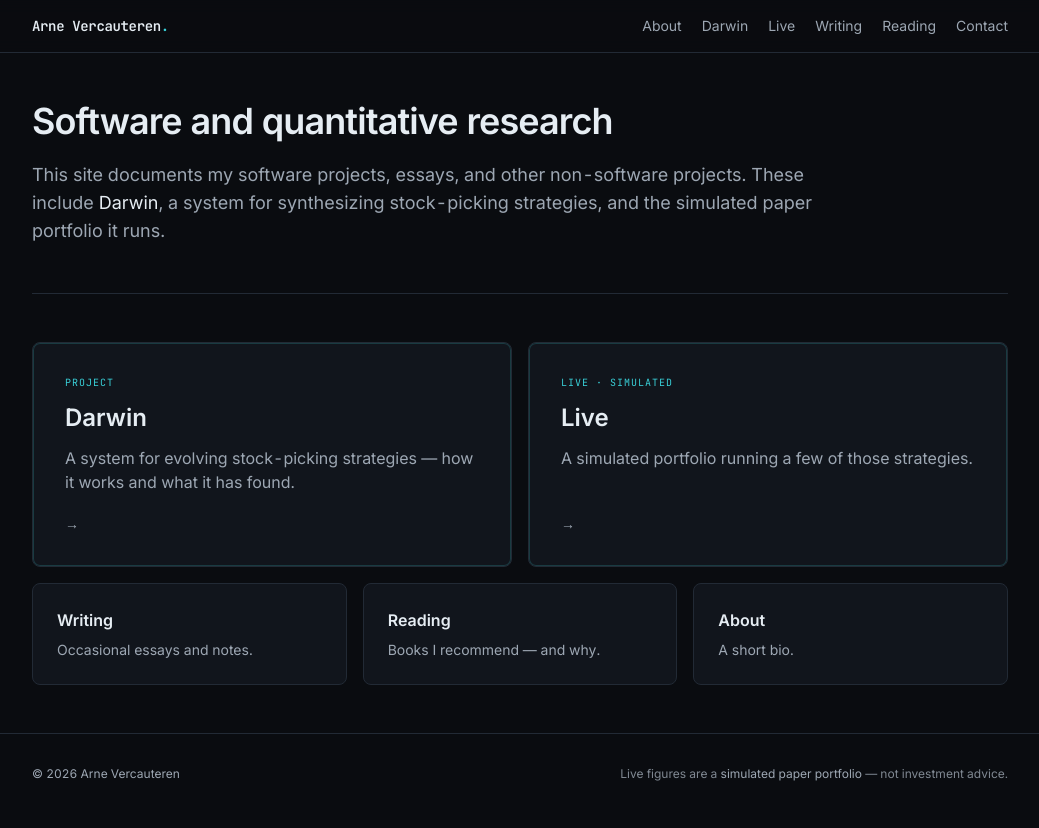
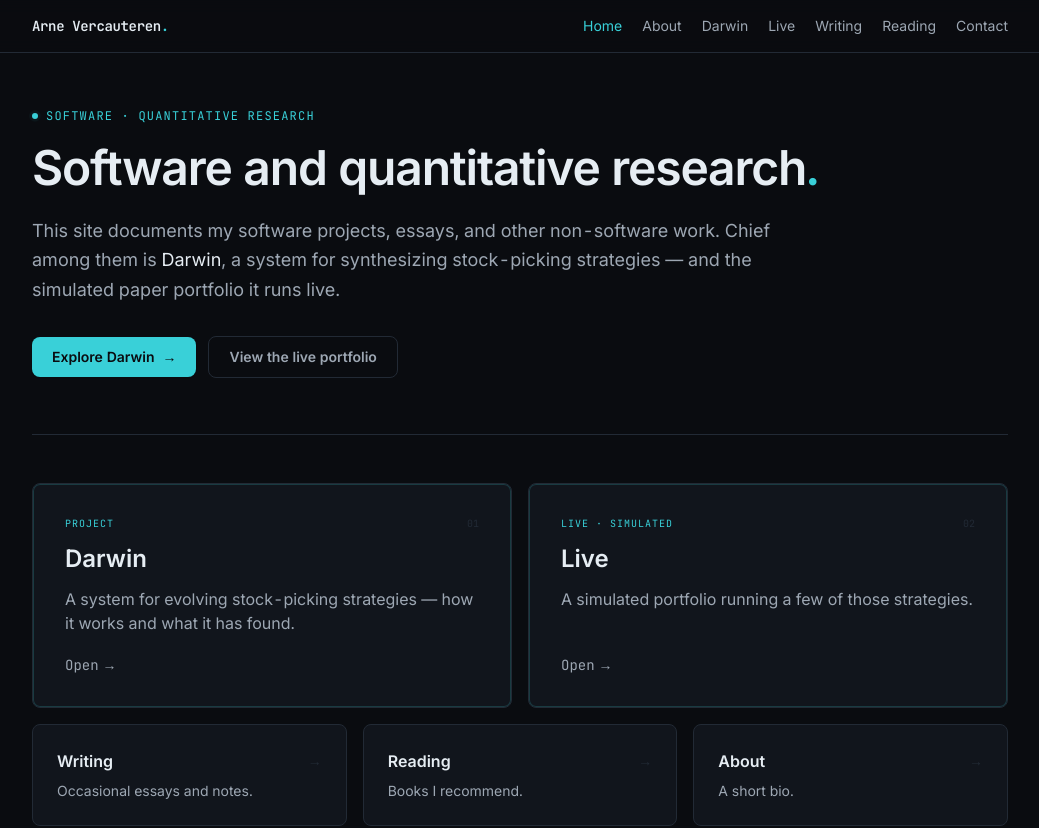
Before and after one commit to ArneVercauteren/personal-site, a Next.js app: page / in a window 1280 px wide. Shown: the top 828 px of the page, without its empty margins (120-1159 px from the left). Built offline with nearby package versions, Linux system fonts and the light colour scheme.

Commit message:
update to site

```diff
--- a/app/darwin/page.tsx
+++ b/app/darwin/page.tsx
@@ -37,6 +37,32 @@ function Bullets({ children }: { children: ReactNode }) {
   );
 }
 
+// Headline scale figures, gathered from the Darwin source tree. Honest,
+// de-duplicated counts: src/ Python (67,507 lines), the native_eval.c +
+// generator_native.c + ffill_fast.c kernels (12,522 lines), and the
+// post-filter tradable universe (~3,500 names after the ≥$10 / ≥$5M median
+// dollar-volume screens; the raw listing file is far larger).
+const stats: { value: string; label: string }[] = [
+  { value: "65K+", label: "lines of Python" },
+  { value: "~12K", label: "lines of native C" },
+  { value: "~3,500", label: "names in the tradable universe" },
+];
+
+function StatStrip() {
+  return (
+    <dl className="mt-10 grid grid-cols-1 gap-px overflow-hidden rounded-lg border border-hair bg-hair sm:grid-cols-3">
+      {stats.map((s) => (
+        <div key={s.label} className="bg-panel px-5 py-5">
+          <dt className="font-mono text-2xl font-semibold tabular-nums text-accent">
+            {s.value}
+          </dt>
+          <dd className="mt-1 text-sm text-ink-muted">{s.label}</dd>
+        </div>
+      ))}
+    </dl>
+  );
+}
+
 function C({ children }: { children: ReactNode }) {
   return (
     <code className="rounded bg-elevated px-1.5 py-0.5 font-mono text-[0.85em] text-ink">
@@ -54,8 +80,10 @@ export default function DarwinPage() {
         intro="Darwin is a system I built to discover quantitative stock-picking strategies and then run the best of them as a simulated portfolio. This page is the methodology: where the data comes from, how a candidate strategy is backtested and costed, the filters that define a realistic investable universe, and how out-of-sample testing keeps the results honest."
       />
 
+      <StatStrip />
+
       {/* The most prominent action: go see the strategies. */}
-      <div className="flex flex-wrap items-center gap-4">
+      <div className="mt-10 flex flex-wrap items-center gap-4">
         <Link
           href="/darwin/live"
           className="inline-flex items-center gap-2 rounded-lg bg-accent px-6 py-3 text-base font-semibold text-[#0a0c10] shadow-sm transition-transform hover:-translate-y-0.5"
--- a/app/page.tsx
+++ b/app/page.tsx
@@ -24,71 +24,111 @@ const secondary = [
     href: "/writing",
     label: "Writing",
     blurb: "Occasional essays and notes.",
-    wide: false,
   },
   {
     href: "/reading",
     label: "Reading",
-    blurb: "Books I recommend — and why.",
-    wide: false,
+    blurb: "Books I recommend.",
   },
   {
     href: "/about",
     label: "About",
     blurb: "A short bio.",
-    wide: false,
   },
 ];
 
 export default function HomePage() {
   return (
     <div>
-      <section className="border-b border-hair pb-12">
-        <h1 className="max-w-prose text-3xl font-semibold leading-tight tracking-tight text-ink sm:text-4xl">
+      {/* Hero — quant-terminal kicker, oversized identity line, two CTAs. */}
+      <section className="relative border-b border-hair pb-14">
+        <p className="mb-5 inline-flex items-center gap-2 font-mono text-xs uppercase tracking-widest text-accent">
+          <span className="relative flex h-1.5 w-1.5">
+            <span className="absolute inline-flex h-full w-full animate-ping rounded-full bg-accent opacity-75" />
+            <span className="relative inline-flex h-1.5 w-1.5 rounded-full bg-accent" />
+          </span>
+          Software · Quantitative research
+        </p>
+
+        <h1 className="max-w-prose text-4xl font-semibold leading-[1.05] tracking-tight text-ink sm:text-5xl">
           {site.tagline}
+          <span className="text-accent">.</span>
         </h1>
-        <p className="mt-5 max-w-prose text-lg text-ink-muted">
+
+        <p className="mt-6 max-w-prose text-lg leading-relaxed text-ink-muted">
           This site documents my software projects, essays, and other
-          non-software projects. These include{" "}
+          non-software work. Chief among them is{" "}
           <span className="text-ink">Darwin</span>, a system for synthesizing
-          stock-picking strategies, and the simulated paper portfolio it runs.
+          stock-picking strategies — and the simulated paper portfolio it runs
+          live.
         </p>
+
+        <div className="mt-8 flex flex-wrap items-center gap-3">
+          <Link
+            href="/darwin"
+            className="inline-flex items-center gap-2 rounded-lg bg-accent px-5 py-2.5 text-sm font-semibold text-[#0a0c10] shadow-sm transition-transform hover:-translate-y-0.5"
+          >
+            Explore Darwin
+            <span aria-hidden>→</span>
+          </Link>
+          <Link
+            href="/darwin/live"
+            className="inline-flex items-center gap-2 rounded-lg border border-hair px-5 py-2.5 text-sm font-semibold text-ink-muted transition-colors hover:border-accent/60 hover:text-ink"
+          >
+            View the live portfolio
+          </Link>
+        </div>
       </section>
 
       {/* Featured: Darwin + Live carry the most weight. */}
       <section className="mt-12 grid gap-4 sm:grid-cols-2">
-        {featured.map((s) => (
+        {featured.map((s, i) => (
           <Link
             key={s.href}
             href={s.href}
-            className="panel panel-hover group flex flex-col gap-3 p-8 ring-1 ring-inset ring-accent/20"
+            className="panel panel-hover group relative flex flex-col gap-3 overflow-hidden p-8 ring-1 ring-inset ring-accent/20"
           >
-            <span className="font-mono text-[10px] uppercase tracking-widest text-accent">
-              {s.eyebrow}
-            </span>
+            {/* Hairline accent that lights up on hover. */}
+            <span
+              aria-hidden
+              className="absolute inset-x-0 top-0 h-px bg-gradient-to-r from-transparent via-accent/40 to-transparent opacity-0 transition-opacity group-hover:opacity-100"
+            />
+            <div className="flex items-center justify-between">
+              <span className="font-mono text-[10px] uppercase tracking-widest text-accent">
+                {s.eyebrow}
+              </span>
+              <span className="font-mono text-[10px] text-hair">
+                0{i + 1}
+              </span>
+            </div>
             <span className="text-2xl font-semibold text-ink group-hover:text-accent">
               {s.label}
             </span>
             <span className="text-ink-muted">{s.blurb}</span>
-            <span className="mt-auto pt-2 font-mono text-sm text-ink-muted group-hover:text-accent">
-              →
+            <span className="mt-auto inline-flex items-center gap-1 pt-2 font-mono text-sm text-ink-muted transition-all group-hover:gap-2 group-hover:text-accent">
+              <span>Open</span>
+              <span aria-hidden>→</span>
             </span>
           </Link>
         ))}
       </section>
 
-      {/* Secondary: essays (wider), then bio. */}
+      {/* Secondary: essays, reading, bio. */}
       <section className="mt-4 grid gap-4 sm:grid-cols-3">
         {secondary.map((s) => (
           <Link
             key={s.href}
             href={s.href}
-            className={`panel panel-hover group flex flex-col gap-2 p-6 ${
-              s.wide ? "sm:col-span-2" : ""
-            }`}
+            className="panel panel-hover group flex flex-col gap-2 p-6"
           >
-            <span className="text-base font-semibold text-ink group-hover:text-accent">
+            <span className="flex items-center justify-between text-base font-semibold text-ink group-hover:text-accent">
               {s.label}
+              <span
+                aria-hidden
+                className="font-mono text-sm text-hair transition-all group-hover:translate-x-0.5 group-hover:text-accent"
+              >
+                →
+              </span>
             </span>
             <span className="text-sm text-ink-muted">{s.blurb}</span>
           </Link>
--- a/components/Nav.tsx
+++ b/components/Nav.tsx
@@ -26,9 +26,7 @@ export function Nav() {
         </Link>
 
         <ul className="flex flex-wrap items-center gap-x-5 gap-y-1 text-sm">
-          {site.nav
-            .filter((item) => item.href !== "/")
-            .map((item) => {
+          {site.nav.map((item) => {
             const active = isActive(pathname, item.href);
             return (
               <li key={item.href}>
```
Also changed, not shown: .claude/launch.json. Lines whose indentation alone changed are shown as unchanged.
